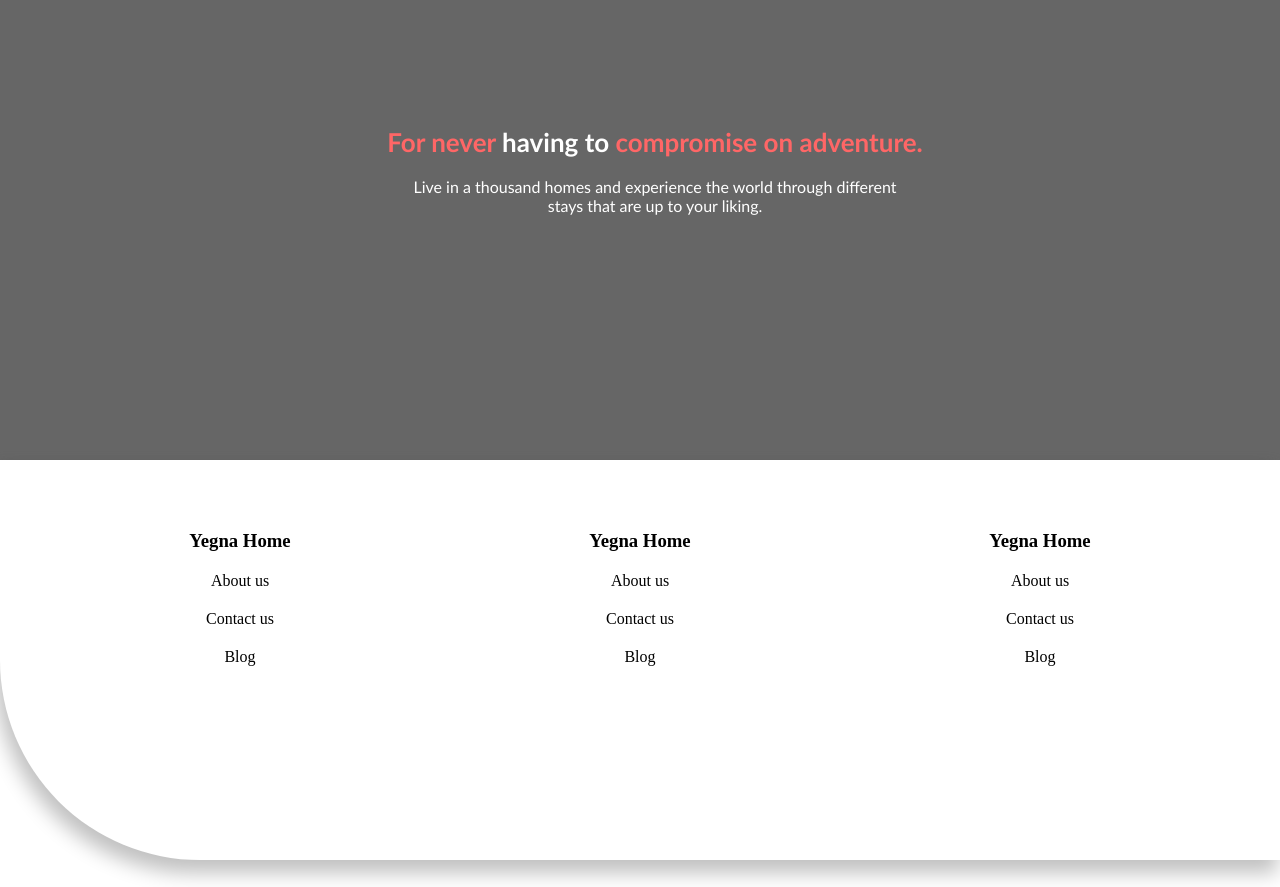
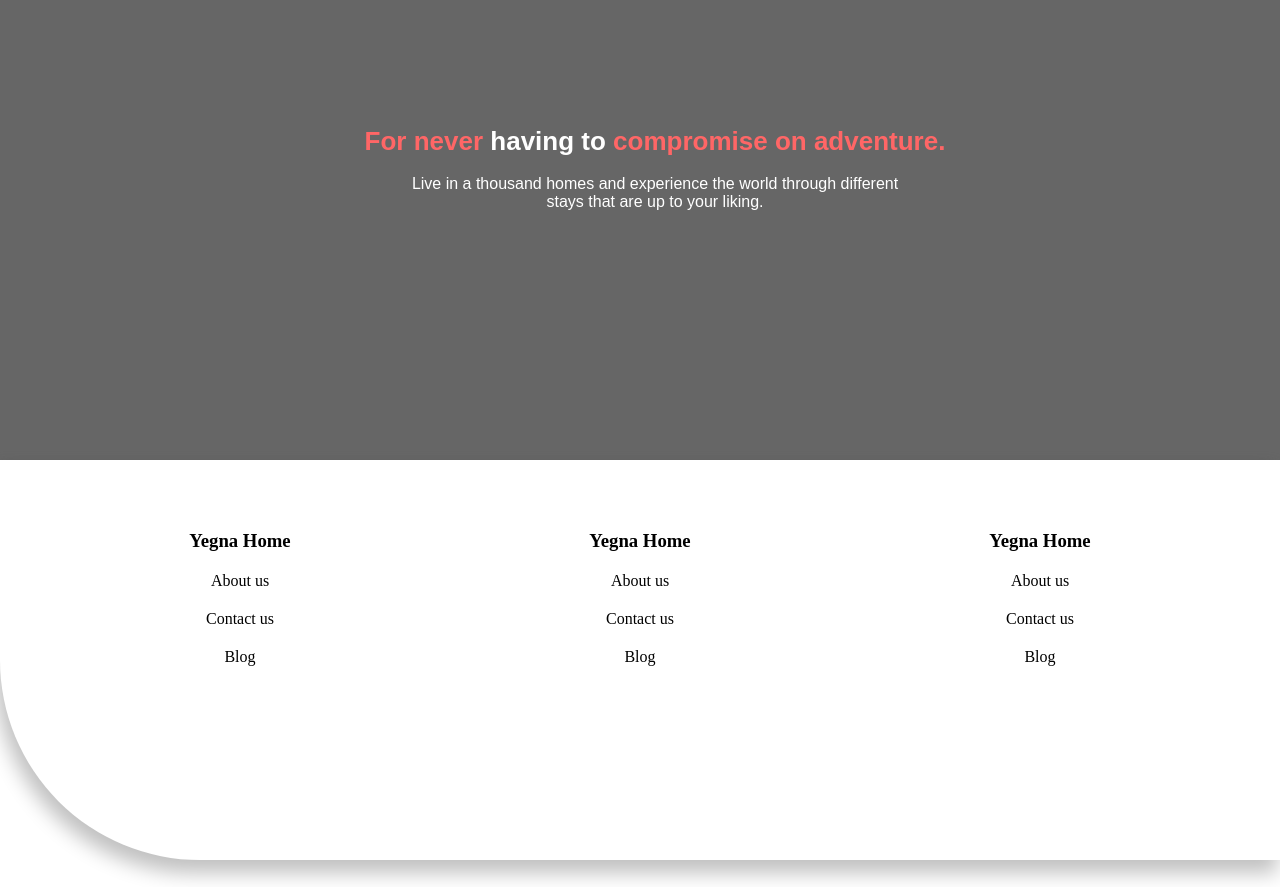
Before and after one commit to nahommb/Photo-Studio, a React (Vite) app: page / in a window 1280 px wide. Shown: the part 3620-4507 px from the top of the page. Built offline with nearby package versions, Linux system fonts and the light colour scheme.

Commit message:
some changes

```diff
--- a/src/home/fifth-body/fifth-body.css
+++ b/src/home/fifth-body/fifth-body.css
@@ -20,7 +20,8 @@
     margin-top: 13%;
     /* text-align: justify; */
     margin-left: 30px;
-    font-family: 'Trebuchet MS', 'Lucida Sans Unicode', 'Lucida Grande', 'Lucida Sans', Arial, sans-serif;
+    font-family: Arial, Helvetica, sans-serif;
+    /* font-weight: bolder; */
     /* position: fixed; */
     /* top: 150rem; */
     /* z-index: 90; */
--- a/src/home/fifth-body/fifth-body.jsx
+++ b/src/home/fifth-body/fifth-body.jsx
@@ -6,7 +6,7 @@ function FifthBody(){
     return <section className="fifth-body">
       <div className="item">
           <div>
-         <h1 style={{fontWeight:'bold',fontSize:'26px', color:"red"}}>For never <span style={{color:'white'}}>having to</span>  compromise on adventure.</h1>
+         <p style={{fontWeight:'bolder',fontSize:'26px', color:"red"}}>For never <span style={{color:'white'}}>having to</span>  compromise on adventure.</p>
          <br></br>
           <p>Live in a thousand homes and experience the world through different <br/>
           stays that are up to your liking.</p>
```
